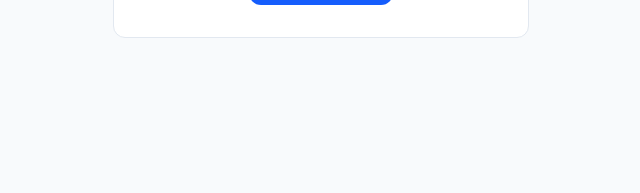
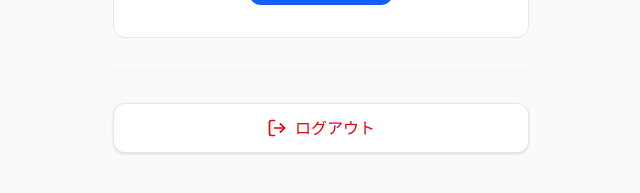
Before and after one commit to shinjitomonou-stack/two_admin, a Next.js app in the folder worker-app/: page /settings in a window 1280 px wide. Shown: the part 189-382 px from the top of the page, without its empty margins (319-959 px from the left). Built offline with nearby package versions, Linux system fonts and the light colour scheme.

Commit message:
feat: add logout feature

```diff
--- a/worker-app/app/actions/auth.ts
+++ b/worker-app/app/actions/auth.ts
@@ -145,7 +145,7 @@ export async function logout() {
     await supabase.auth.signOut();
 
     revalidatePath("/");
-    redirect("/login");
+    redirect("/");
 }
 
 export async function resetPasswordRequest(formData: FormData) {
--- a/worker-app/app/settings/page.tsx
+++ b/worker-app/app/settings/page.tsx
@@ -1,5 +1,7 @@
 import Link from "next/link";
 import BackButton from "@/components/BackButton";
+import { logout } from "@/app/actions/auth";
+import { LogOut } from "lucide-react";
 
 export default function SettingsPage() {
     return (
@@ -21,6 +23,18 @@ export default function SettingsPage() {
                         ホームに戻る
                     </Link>
                 </div>
+
+                <div className="mt-8 pt-8 border-t border-slate-100">
+                    <form action={logout}>
+                        <button
+                            type="submit"
+                            className="w-full flex items-center justify-center gap-2 text-red-600 hover:text-red-700 hover:bg-red-50 py-3 rounded-lg transition-colors font-medium bg-white border border-slate-200 shadow-sm"
+                        >
+                            <LogOut className="w-5 h-5" />
+                            ログアウト
+                        </button>
+                    </form>
+                </div>
             </main>
         </div>
     );
```
